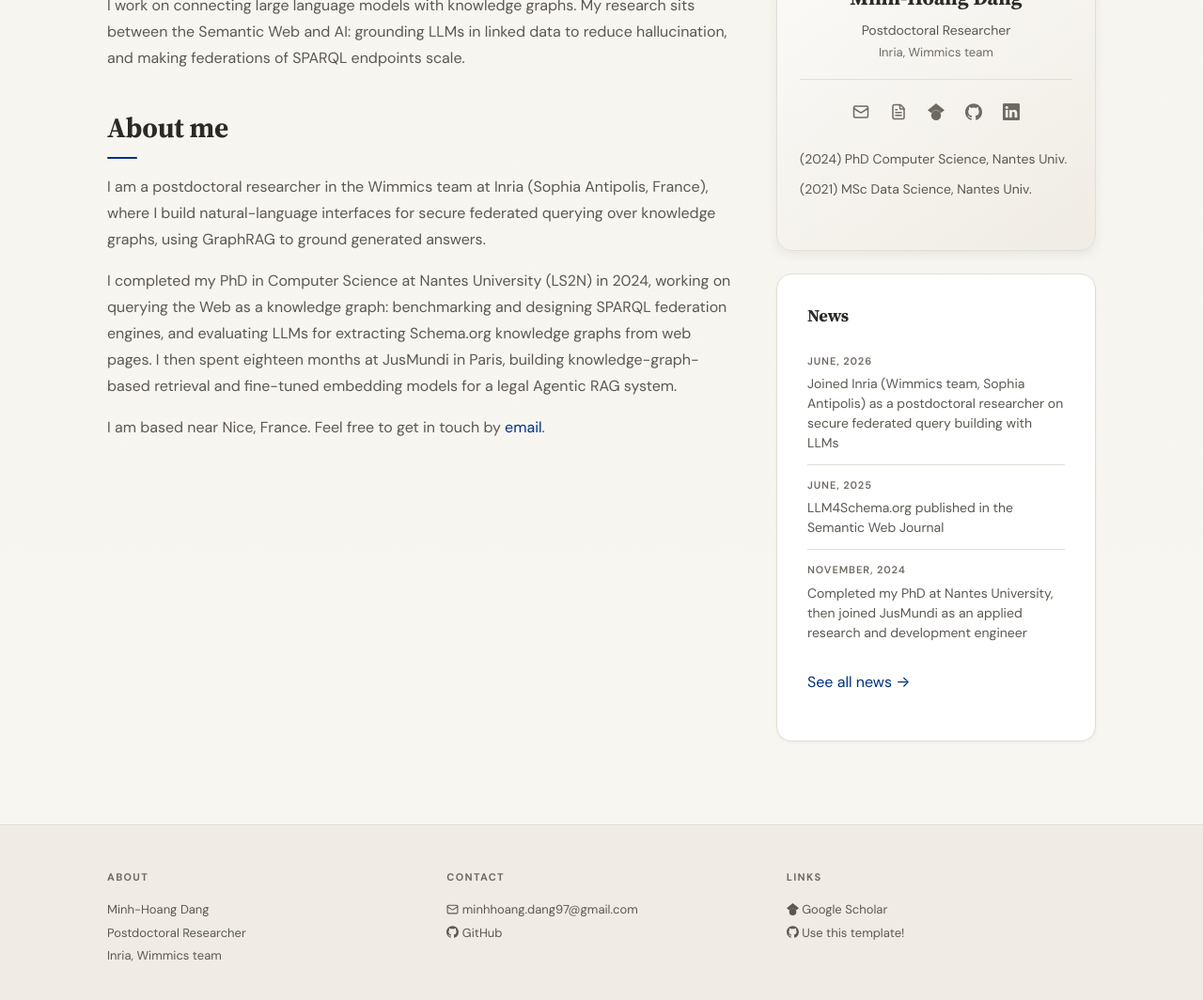
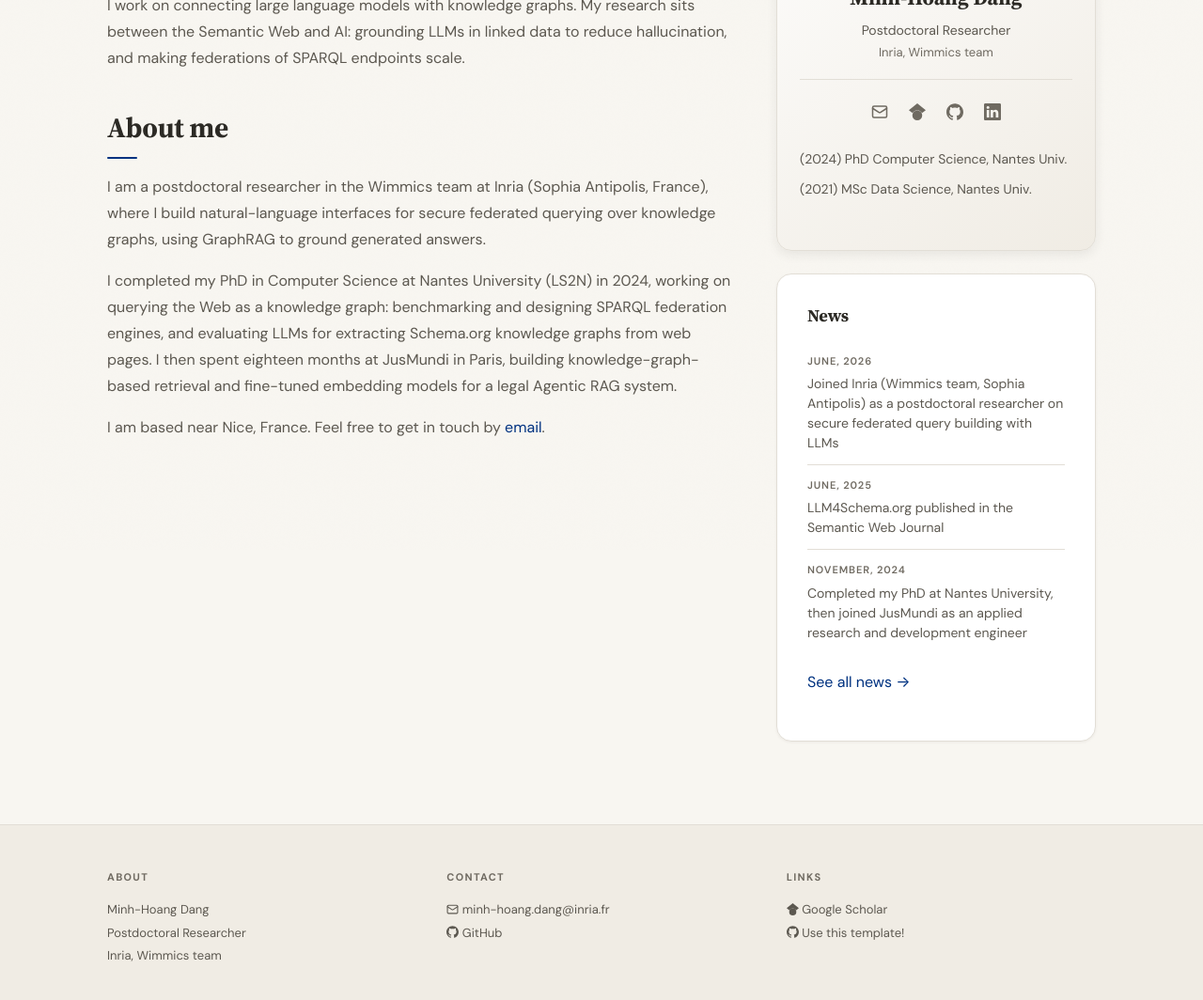
Before and after one commit to mhoangvslev/mhoangvslev.github.io, a Jekyll site: the page built from _pages/home.md, in a window 1280 px wide. Shown: the part 315-1379 px from the top of the page at 94% size. Built offline with Jekyll 4.4.1, drawn with Linux system fonts in a browser that asks for light colours.

Commit message:
Use work email; remove CV PDF

```diff
--- a/_config.yml
+++ b/_config.yml
@@ -4,7 +4,7 @@
 name: "Minh-Hoang Dang"
 title: "Postdoctoral Researcher"
 institution: "Inria, Wimmics team"
-email: minhhoang.dang97@gmail.com
+email: minh-hoang.dang@inria.fr
 photo: headshot.jpg  # place your photo in images/
 
 # ============================================================
@@ -17,7 +17,7 @@ links:
   orcid: ""
   twitter: ""
   linkedin: "https://linkedin.com/in/minhhoangdang"
-  cv: "papers/cv.pdf"
+  cv: ""
 
 # ============================================================
 # STEP 3: Site Settings
```
Also changed, not shown: 1 other file.
